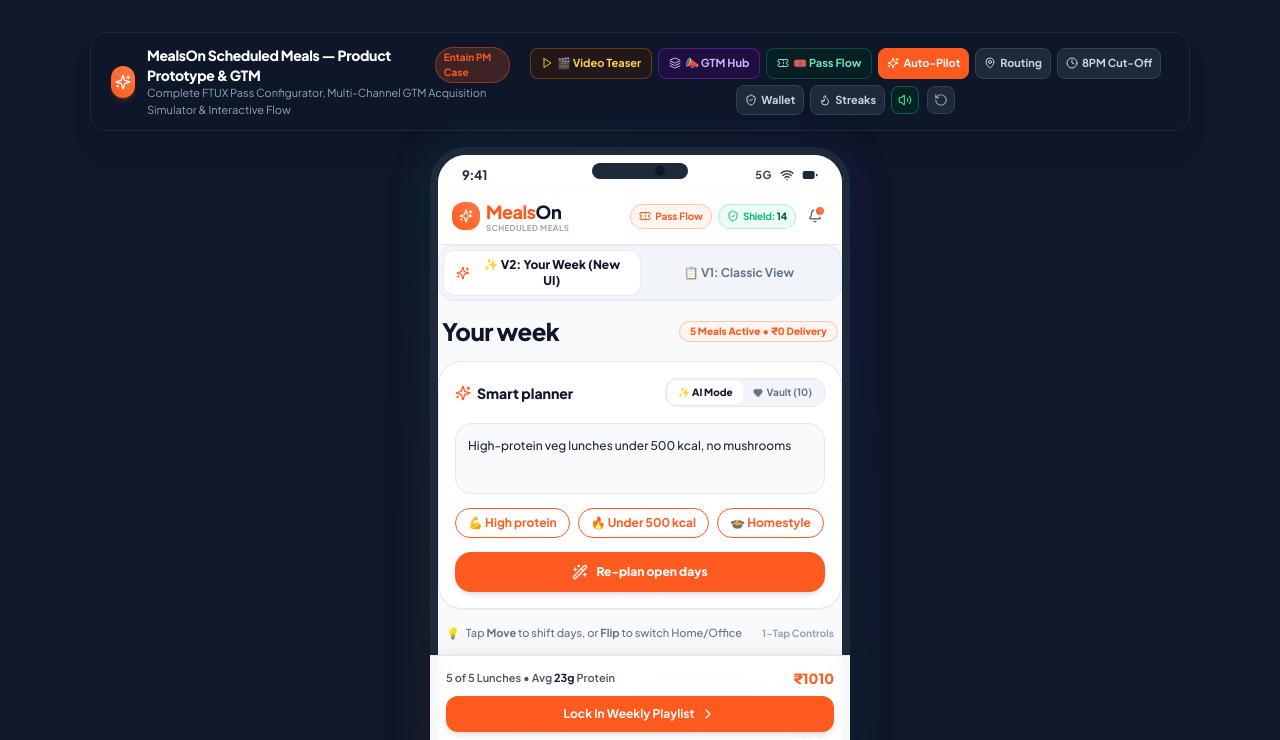
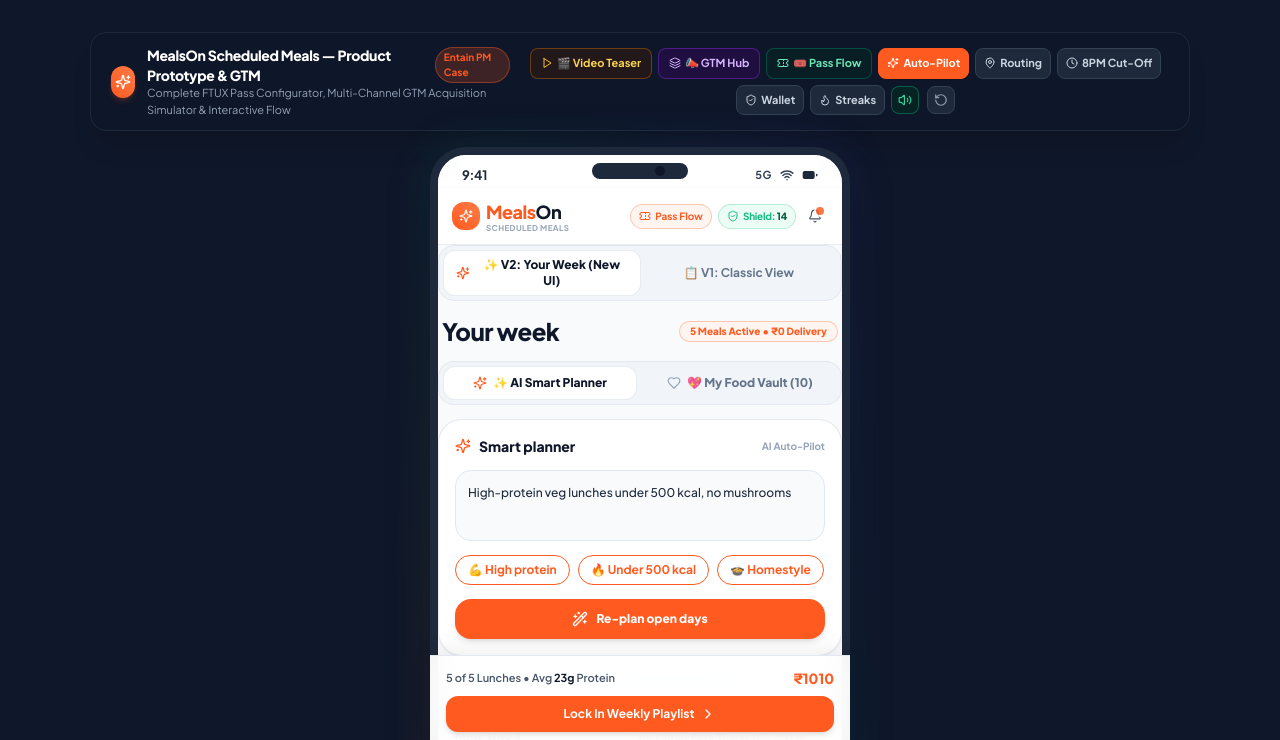
Before and after one commit to AnimeFreak95/Assignment_MealOn, a React (Vite) app: page / in a window 1280 px wide. Shown: the top 740 px of the page. Built offline with nearby package versions, Linux system fonts and the light colour scheme.

Commit message:
feat(ui): move AI/Vault switcher to top level and update skip copy to Option B

```diff
--- a/src/tabs/AutoPilotTab.jsx
+++ b/src/tabs/AutoPilotTab.jsx
@@ -263,9 +263,18 @@ export default function AutoPilotTab({
 
     if (onNotify) {
       if (!isCurrentlySkipped) {
-        onNotify('Meal Skipped & Banked! 🛡️', `₹190 credit preserved in your MealsOn Wallet. Pass extended +1 day.`, 'success');
+        const dishPrice = playlist[dayIndex]?.options[playlist[dayIndex]?.currentIdx]?.price || 190;
+        onNotify(
+          `${playlist[dayIndex].day} Lunch Skipped 🛡️`,
+          `₹${dishPrice} meal credit safely preserved in your MealsOn Balance.`,
+          'success'
+        );
       } else {
-        onNotify('Meal Restored! 🥗', `${playlist[dayIndex].day} lunch restored to your weekly schedule.`, 'info');
+        onNotify(
+          'Meal Restored! 🥗',
+          `${playlist[dayIndex].day} lunch restored to your weekly schedule.`,
+          'info'
+        );
       }
     }
   };
@@ -393,7 +402,7 @@ export default function AutoPilotTab({
       {/* ======================================================== */}
       {viewVersion === 'v2' ? (
         <div className="space-y-3.5 animate-in fade-in duration-200">
-          {/* Main Title: Your week */}
+          {/* Main Title: Your week + Status Badge */}
           <div className="flex items-center justify-between px-1">
             <h1 className="text-2xl font-black text-slate-900 tracking-tight">
               Your week
@@ -405,53 +414,65 @@ export default function AutoPilotTab({
             </div>
           </div>
 
-          {/* 1. Smart Planner Top Card with Mode Switcher (AI Auto-Pilot vs My Food Vault) */}
-          <div className="bg-white rounded-3xl p-4 border border-slate-200/90 shadow-sm space-y-3">
-            {/* Header: Title + Mode Toggle (AI vs My Vault) */}
-            <div className="flex items-center justify-between pb-1">
-              <div className="flex items-center space-x-1.5">
-                {plannerMode === 'ai' ? (
-                  <Sparkles className="w-4 h-4 text-[#FF5A1F]" />
-                ) : (
-                  <Heart className="w-4 h-4 text-rose-500 fill-rose-500" />
-                )}
-                <h2 className="text-sm font-extrabold text-slate-900">
-                  {plannerMode === 'ai' ? 'Smart planner' : 'My Food Vault'}
-                </h2>
-              </div>
-
-              {/* Mode Toggle Segment: AI vs My Vault */}
-              <div className="flex items-center bg-slate-100 p-0.5 rounded-xl border border-slate-200 text-[10px] font-bold">
+          {/* TOP-LEVEL MODE SWITCHER: AI MODE VS MY VAULT (At Top, Not In Card Input Field) */}
+          <div className="grid grid-cols-2 gap-1.5 bg-slate-100 p-1 rounded-2xl border border-slate-200/90 shadow-2xs">
             <button
               type="button"
               onClick={() => {
                 playPop();
                 setPlannerMode('ai');
               }}
-                  className={`px-2.5 py-1 rounded-lg transition-all ${
+              className={`py-2 px-3 rounded-xl text-xs font-black transition-all flex items-center justify-center space-x-1.5 cursor-pointer ${
                 plannerMode === 'ai'
-                      ? 'bg-white text-slate-900 font-extrabold shadow-2xs'
-                      : 'text-slate-500 hover:text-slate-700'
+                  ? 'bg-white text-slate-900 shadow-xs border border-slate-200/80'
+                  : 'text-slate-500 hover:text-slate-800'
               }`}
             >
-                  ✨ AI Mode
+              <Sparkles className={`w-3.5 h-3.5 ${plannerMode === 'ai' ? 'text-[#FF5A1F]' : 'text-slate-400'}`} />
+              <span>✨ AI Smart Planner</span>
             </button>
+
             <button
               type="button"
               onClick={() => {
                 playPop();
                 setPlannerMode('vault');
               }}
-                  className={`px-2.5 py-1 rounded-lg transition-all flex items-center space-x-1 ${
+              className={`py-2 px-3 rounded-xl text-xs font-black transition-all flex items-center justify-center space-x-1.5 cursor-pointer ${
                 plannerMode === 'vault'
-                      ? 'bg-rose-500 text-white font-extrabold shadow-2xs'
-                      : 'text-slate-500 hover:text-slate-700'
+                  ? 'bg-white text-rose-600 shadow-xs border border-slate-200/80'
+                  : 'text-slate-500 hover:text-slate-800'
               }`}
             >
-                  <Heart className="w-2.5 h-2.5 fill-current" />
-                  <span>Vault ({vaultIds.length})</span>
+              <Heart className={`w-3.5 h-3.5 ${plannerMode === 'vault' ? 'fill-rose-500 text-rose-500' : 'text-slate-400'}`} />
+              <span>💖 My Food Vault ({vaultIds.length})</span>
             </button>
           </div>
+
+          {/* 1. Planner Card (Clean Content based on Selected Top-Level Mode) */}
+          <div className="bg-white rounded-3xl p-4 border border-slate-200/90 shadow-sm space-y-3">
+            {/* Header: Clean Title based on Mode */}
+            <div className="flex items-center justify-between pb-0.5">
+              <div className="flex items-center space-x-2">
+                {plannerMode === 'ai' ? (
+                  <>
+                    <Sparkles className="w-4 h-4 text-[#FF5A1F]" />
+                    <h2 className="text-sm font-extrabold text-slate-900">
+                      Smart planner
+                    </h2>
+                  </>
+                ) : (
+                  <>
+                    <Heart className="w-4 h-4 text-rose-500 fill-rose-500" />
+                    <h2 className="text-sm font-extrabold text-slate-900">
+                      My Food Vault
+                    </h2>
+                  </>
+                )}
+              </div>
+              <span className={`text-[10px] font-bold ${plannerMode === 'ai' ? 'text-slate-400' : 'text-rose-600 bg-rose-50 border border-rose-200 px-2 py-0.5 rounded-full'}`}>
+                {plannerMode === 'ai' ? 'AI Auto-Pilot' : `${vaultIds.length} Dishes Approved`}
+              </span>
             </div>
 
             {/* Content for AI Mode (Exact Match from Screenshot) */}
@@ -858,16 +879,16 @@ export default function AutoPilotTab({
                     {/* BOTTOM TOOLBAR: CONDITIONAL BASED ON SKIPPED STATE       */}
                     {/* ======================================================== */}
                     {isSkipped ? (
-                      /* SIMPLIFIED HIGH-CONTRAST SKIPPED CARD STATE FOR MOBILE */
+                      /* OPTION B: PRD-ALIGNED MINIMAL SKIPPED STATE */
                       <div className="bg-emerald-50/90 border-t border-emerald-200 -mx-4 -mb-4 p-3 rounded-b-3xl flex items-center justify-between animate-in fade-in duration-150">
                         <div className="flex items-center space-x-2">
                           <ShieldCheck className="w-4 h-4 text-emerald-600 shrink-0" />
                           <div>
                             <span className="text-xs font-black text-emerald-950 block leading-tight">
-                              Meal Skipped • ₹190 Preserved
+                              Meal Skipped • ₹{currentMeal.price} Saved
                             </span>
                             <span className="text-[10px] font-medium text-emerald-700">
-                              Credited to MealsOn Wallet. Pass extended +1 day.
+                              Credited to your MealsOn Balance • Valid across your 20-day pass buffer.
                             </span>
                           </div>
                         </div>
--- a/src/tabs/CutOffTab.jsx
+++ b/src/tabs/CutOffTab.jsx
@@ -353,7 +353,7 @@ export default function CutOffTab({
           <div className="bg-[#ECFDF5] border border-[#10B981] rounded-xl p-2.5 text-xs text-emerald-900 animate-in fade-in duration-200">
             <div className="flex items-center space-x-1.5 font-bold">
               <ShieldCheck className="w-4 h-4 text-[#10B981] shrink-0" />
-              <span>₹190 Banked! Plan extended +1 day.</span>
+              <span>₹190 Saved in MealsOn Balance • Valid across your 20-day pass buffer</span>
             </div>
           </div>
         )}
```
Also changed, not shown: 1 other file (tests, documents, lock files or other folders). Lines whose indentation alone changed are shown as unchanged.
